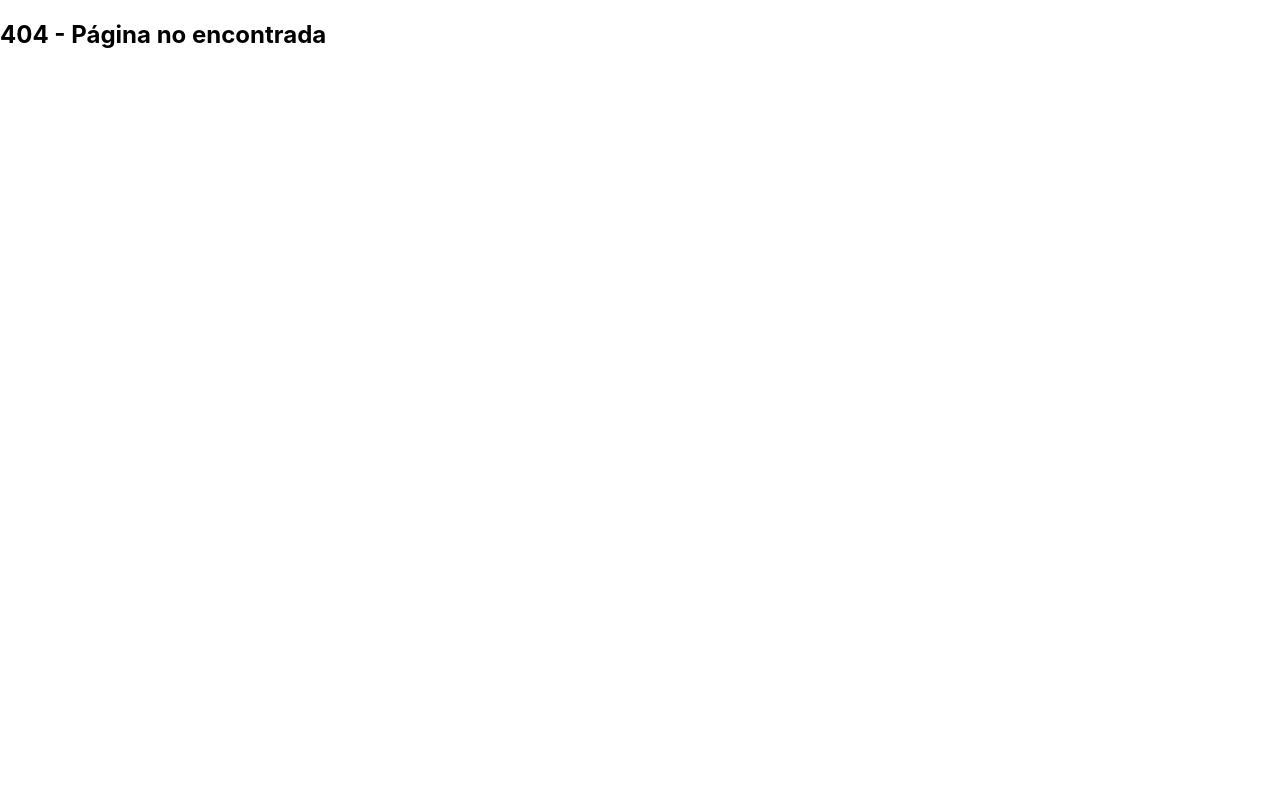
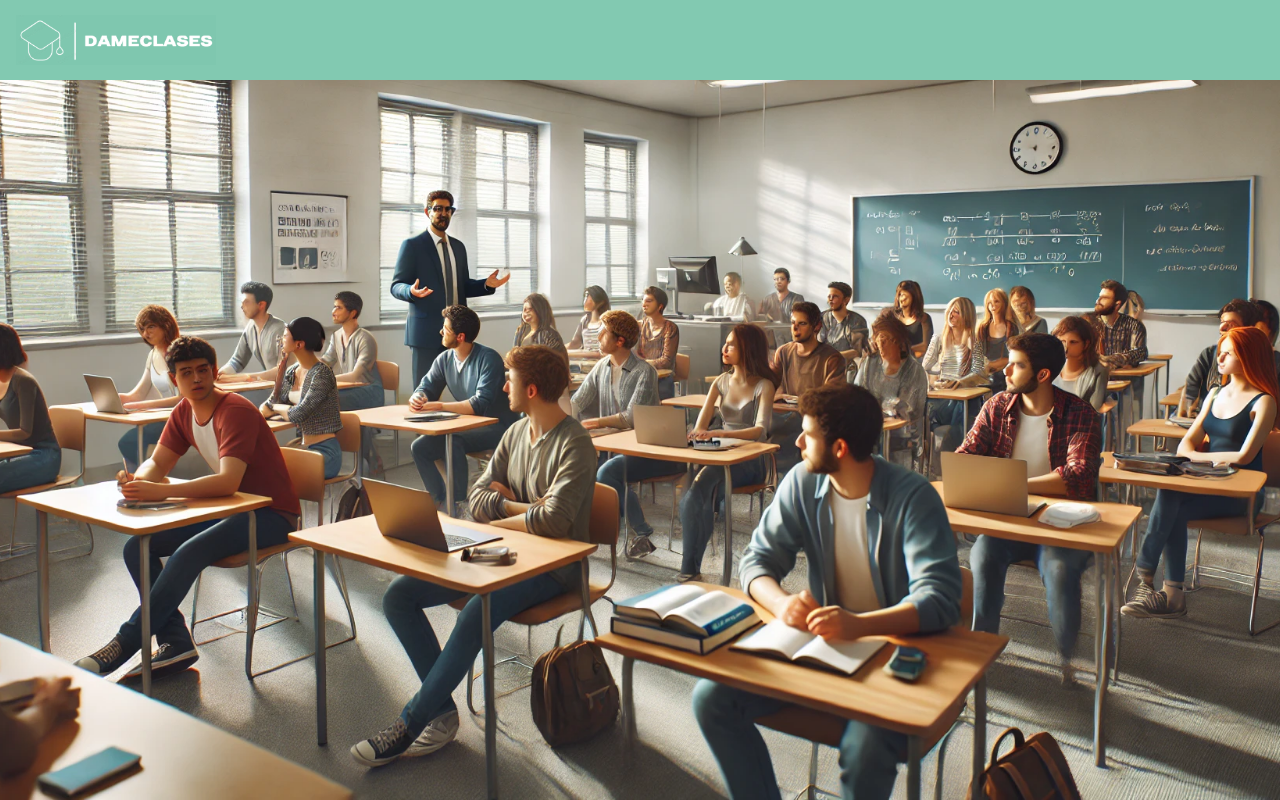
Before and after one commit to pipeham-s/Sistemas-Distribuidos-Frontend, a React (Create React App) app: page /home in a window 1280 px wide. Before the commit this address had no page. Built offline with nearby package versions, Linux system fonts and the light colour scheme.

Commit message:
Register + Redireccion home

```diff
--- a/src/App.js
+++ b/src/App.js
@@ -2,6 +2,7 @@ import React from 'react';
 import { BrowserRouter as Router, Route, Routes, Navigate } from 'react-router-dom';
 import LoginPage from './pages/LoginPage'; // Importa la página de login
 import RegisterPage from './pages/RegisterPage';
+import Home from './pages/Home';
 
 function App() {
     return (
@@ -11,8 +12,11 @@ function App() {
                     {/* Ruta para el login */}
                     <Route path="/login" element={<LoginPage />} />
 
-                    {/*ruta para register*/}
+                    {/* Ruta para el login */}
                     <Route path="/register" element={<RegisterPage />} />
+
+                    {/* Ruta para el login */}
+                    <Route path="/home" element={<Home />} />
 
                     {/* Redireccionar a /login si la ruta no coincide */}
                     <Route path="/" element={<Navigate to="/login" />} />
--- a/src/components/Login.js
+++ b/src/components/Login.js
@@ -86,6 +86,7 @@ const Login = () => {
       // Manejar la respuesta del backend
       if (response.status === 200) {
         setMensaje('Inicio de sesión exitoso');
+        navigate('/home');
       } else if (response.status === 404) {
         setMensaje('Usuario no encontrado');
       } else if (response.status === 401) {
--- a/src/components/Registro.js
+++ b/src/components/Registro.js
@@ -1,8 +1,9 @@
-// src/components/RegisterForm.js
+
 
 import React, { useState } from 'react';
 import styled from 'styled-components';
-import { Link } from 'react-router-dom'; // Importar Link desde react-router-dom
+import { Link, useNavigate } from 'react-router-dom'; // Importar Link desde react-router-dom
+import axios from 'axios';
 
 // Contenedor principal del formulario con color verde agua y opacidad al 95%
 const FormContainer = styled.div`
@@ -93,9 +94,10 @@ const RegisterForm = () => {
     correo: '',
     contrasena: '',
     repetirContrasena: '',
-    tipoUsuario: '',
     aceptaTerminos: false,
   });
+
+  const navigate = useNavigate(); // Crear instancia del hook para navegación
 
   const handleChange = (e) => {
     const { name, value, type, checked } = e.target;
@@ -105,9 +107,33 @@ const RegisterForm = () => {
     });
   };
 
-  const handleSubmit = (e) => {
+  const handleSubmit = async (e) => {
     e.preventDefault();
-    console.log('Datos del formulario:', formData);
+
+    if (formData.contrasena !== formData.repetirContrasena) {
+      alert('Las contraseñas no coinciden');
+      return;
+    }
+
+    const usuario = {
+      nombre: formData.nombre,
+      apellido: formData.apellido,
+      cedula: formData.cedula,
+      correo: formData.correo,
+      contrasena: formData.contrasena,
+    };
+
+    try {
+      const response = await axios.post('http://localhost:8080/api/usuarios/crear', usuario);
+      console.log('Respuesta del servidor:', response.data);
+
+      // Si el registro es exitoso, mostrar mensaje y redirigir al login
+      alert('Usuario creado exitosamente');
+      navigate('/login'); // Redirigir a la página de inicio de sesión
+    } catch (error) {
+      console.error('Error al crear el usuario:', error);
+      alert('Hubo un error al registrar el usuario');
+    }
   };
 
   return (
@@ -176,7 +202,6 @@ const RegisterForm = () => {
         </CheckboxContainer>
         <Button type="submit">Registrarse</Button>
       </form>
-      {/* Cambiar el Link de Ya tengo una cuenta para que redirija a Login */}
       <StyledLink to="/">Ya tengo una cuenta</StyledLink>
     </FormContainer>
   );
--- a/src/pages/Home.js
+++ b/src/pages/Home.js
@@ -1,33 +1,43 @@
+// src/components/Home.js
 import React from 'react';
+import styled from 'styled-components';
+import Header from '../components/Header'; // Header se importa aquí y se usa solo una vez
+import backgroundImage from '../images/universidad.jpg'; // Ruta relativa de la imagen
 
+const HomeContainer = styled.div`
+  display: flex;
+  flex-direction: column;
+  align-items: center;
+  justify-content: center;
+  background-image: url(${backgroundImage});
+  background-size: cover;
+  background-position: center;
+  height: 100vh;
+  width: 100vw;
+  margin: 0;
+  padding: 0;
+  overflow: hidden;
+`;
 
-function Home() {
-    return (
-        <div className="min-h-screen bg-gray-100 flex flex-col items-center justify-center">
-            <header className="w-full bg-blue-600 text-white py-4">
-                <h1 className="text-3xl font-bold text-center">Facultad de Clases</h1>
-            </header>
-            <main className="flex flex-col items-center mt-8">
-                <section className="bg-white shadow-md rounded-lg p-6 w-11/12 md:w-2/3 lg:w-1/2 mb-8">
-                    <h2 className="text-2xl font-semibold mb-4">Bienvenido a la Plataforma de Clases</h2>
-                    <p className="text-gray-700 mb-4">
-                        Aquí puedes dar y recibir clases de diferentes materias. Únete a nuestra comunidad y empieza a aprender y enseñar hoy mismo.
-                    </p>
-                    <div className="flex justify-around mt-4">
-                        <button className="bg-blue-600 text-white py-2 px-4 rounded hover:bg-blue-700">
-                            Dar Clase
-                        </button>
-                        <button className="bg-green-600 text-white py-2 px-4 rounded hover:bg-green-700">
-                            Recibir Clase
-                        </button>
-                    </div>
-                </section>
-            </main>
-            <footer className="w-full bg-gray-800 text-white py-4 mt-auto">
-                <p className="text-center">&copy; 2023 Universidad de Montevideo. Todos los derechos reservados.</p>
-            </footer>
-        </div>
-    );
+const HomeImageContainer = styled.div`
+  margin-top: 20px;
+`;
+
+const Image = styled.img`
+  max-width: 80%;
+  height: auto;
+  border-radius: 15px;
+  box-shadow: 0 4px 8px rgba(0, 0, 0, 0.2);
+`;
+
+const Home = () => {
+  return (
+    <HomeContainer>
+      <Header /> {/* Componente de encabezado */}
+      <HomeImageContainer>
+      </HomeImageContainer>
+    </HomeContainer>
+  );
 };
 
 export default Home;
```
